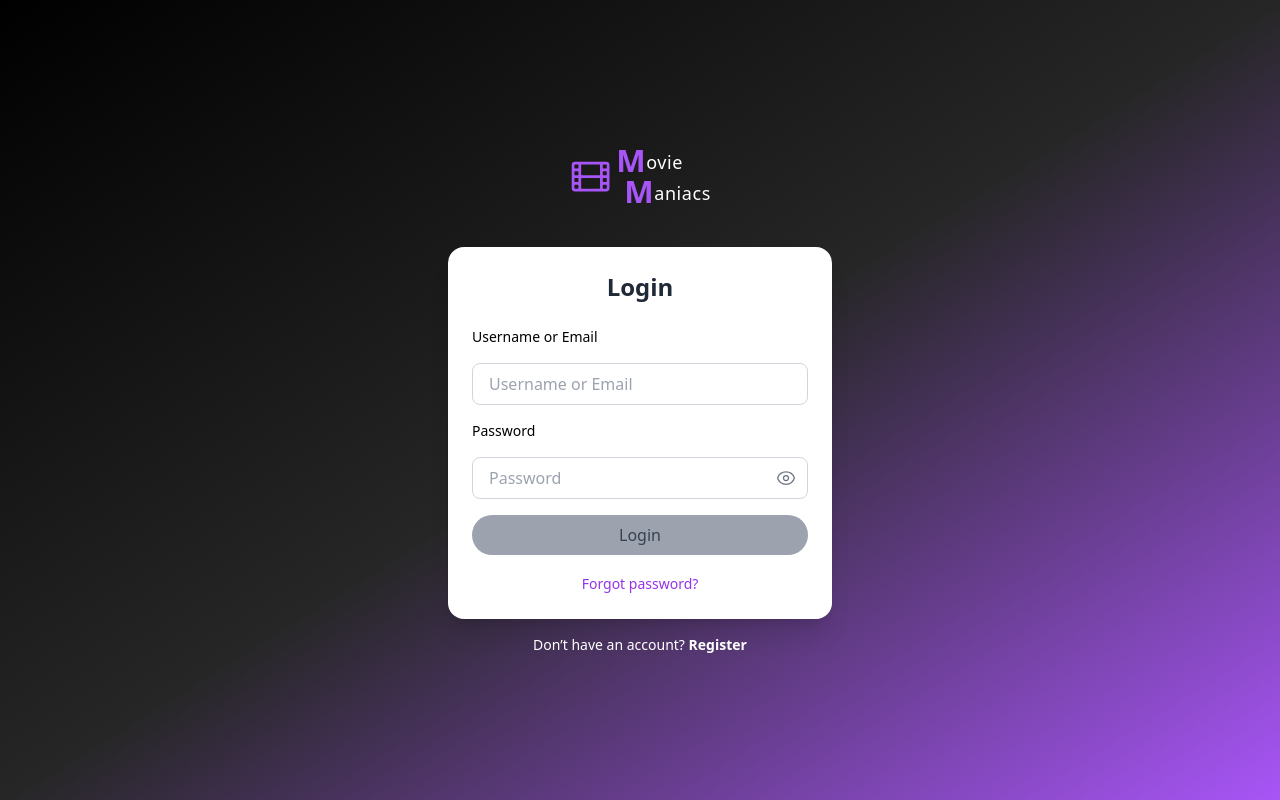
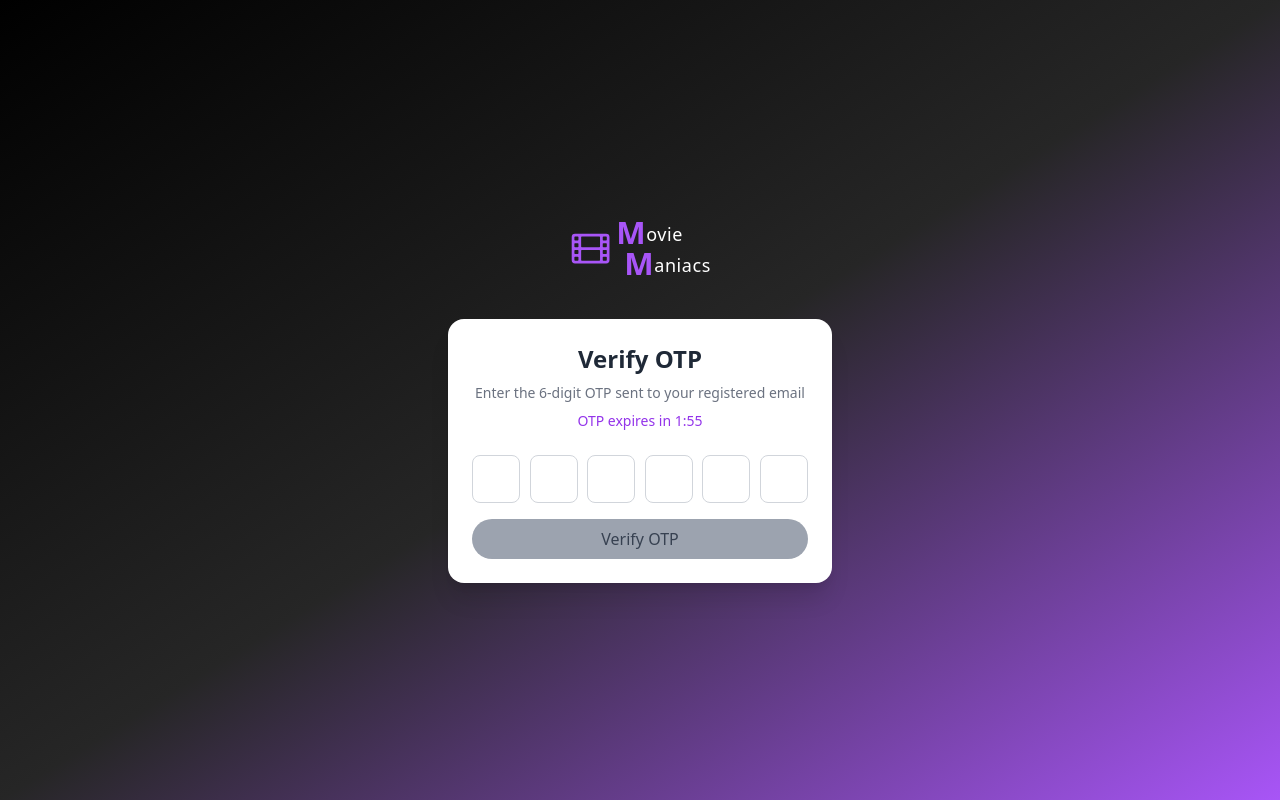
Before and after one commit to srinivas254/Movie-Maniacs, a React (Vite) app in the folder frontend/: page /verify-otp in a window 1280 px wide. Before the commit this address led to /login. Built offline with nearby package versions, Linux system fonts and the light colour scheme; sample sign-in values are in the browser's storage.

Commit message:
completed adding jwt login

```diff
--- a/frontend/src/App.jsx
+++ b/frontend/src/App.jsx
@@ -8,6 +8,7 @@ import { ExplorePage } from "./explorePage.jsx";
 import { UserProfile } from "./userProfile.jsx";
 import { UserSettings } from "./userSettings.jsx";
 import { VerifyOtp } from "./verifyOtp.jsx";
+import { ProtectedRoute } from "./protectedRoute.jsx";
 
 function App() {
   return (
@@ -16,7 +17,11 @@ function App() {
       <Route path="/login" element={<Login />} />
       <Route path="/register" element={<Register />} />
       <Route path="/verify-otp" element={<VerifyOtp />}/>
-      <Route element={<AuthLayout />}>
+      <Route element={
+        <ProtectedRoute>
+          <AuthLayout />
+        </ProtectedRoute>}
+        >
         <Route path="/explore" element={<ExplorePage />} />
         <Route path="/collections" element={<CollectionsPage />} />
         <Route path="/profile" element={<UserProfile />} />
--- a/frontend/src/home.jsx
+++ b/frontend/src/home.jsx
@@ -4,10 +4,21 @@ import { FeaturesSection } from "./features.jsx";
 import { WhyusSection } from "./why-us.jsx";
 import { HelpSection } from "./help.jsx";
 import { PreviewModal } from "./previewBar.jsx";
-import { useState } from "react";
+import { useState,useEffect } from "react";
+import { useNavigate } from "react-router-dom";
 
 export function HomePage() {
   const [showPreview, setShowPreview] = useState(true);
+
+  const navigate = useNavigate();
+
+  useEffect(() => {
+    const token = localStorage.getItem("token");
+
+    if (token) {
+      navigate("/explore");
+    }
+  }, [navigate]);
 
   return (
     <div
--- a/frontend/src/loginPage.jsx
+++ b/frontend/src/loginPage.jsx
@@ -7,11 +7,12 @@ export function Login() {
   const navigate = useNavigate();
 
   return (
-    <div className="min-h-screen flex flex-col items-center justify-center bg-gradient-to-br from-black
-    via-neutral-800 to-purple-500 px-4">
-
+    <div
+      className="min-h-screen flex flex-col items-center justify-center bg-gradient-to-br from-black
+    via-neutral-800 to-purple-500 px-4"
+    >
       <h1>
-         <Logo className="text-2xl mb-10 cursor-default"/>
+        <Logo className="text-2xl mb-10 cursor-default" />
       </h1>
 
       <LoginCard />
@@ -19,8 +20,9 @@ export function Login() {
       <p className="text-white text-sm mt-4">
         Don’t have an account?{" "}
         <span
-        onClick = {() => navigate("/register")}
-        className="font-semibold cursor-pointer hover:underline decoration-white">
+          onClick={() => navigate("/register")}
+          className="font-semibold cursor-pointer hover:underline decoration-white"
+        >
           Register
         </span>
       </p>
@@ -28,8 +30,8 @@ export function Login() {
   );
 }
 
-function LoginCard(){
-    const [identifier, setIdentifier] = useState("");
+function LoginCard() {
+  const [emailOrUserName, setEmailOrUserName] = useState("");
   const [password, setPassword] = useState("");
   const [showPassword, setShowPassword] = useState(false);
   const [isLoggingIn, setIsLoggingIn] = useState(false);
@@ -37,32 +39,41 @@ function LoginCard(){
 
   const navigate = useNavigate();
 
-
-    const isFormValid =
-      identifier.trim() !== "" &&
-      password.trim() !== "";
+  const isFormValid = emailOrUserName.trim() !== "" && password.trim() !== "";
 
   const handleSubmit = async (e) => {
     e.preventDefault();
 
-        if(!isFormValid || isLoggingIn) return;
+    if (!isFormValid || isLoggingIn) return;
 
-        try{
+    try {
       setIsLoggingIn(true);
 
-          const response = await fetch("http://localhost:8080/auth/jwt/login",{
-            method:"POST",
+      const response = await fetch("http://localhost:8080/auth/jwt/login", {
+        method: "POST",
         headers: {
           "Content-Type": "application/json",
         },
         body: JSON.stringify({
-              identifier: identifier.trim(),
-              password: password.trim()
-            })
+          emailOrUserName: emailOrUserName.trim(),
+          password: password.trim(),
+        }),
       });
 
       if (!response.ok) {
+        if (response.status === 400) {
+          throw new Error("Bad request");
+        }
+
+        if (response.status === 401) {
           throw new Error("Invalid credentials");
+        }
+
+        if (response.status === 500) {
+          throw new Error("Server error");
+        }
+
+        throw new Error("Something went wrong");
       }
 
       const data = await response.json();
@@ -71,31 +82,29 @@ function LoginCard(){
 
       setTimeout(() => {
         navigate("/verify-otp");
-          },1500);
-
-        } catch(err) {
+      }, 1500);
+    } catch (err) {
       console.error("Login failed", err);
-          setLoginError("Invalid username/email or password")
+      setLoginError(err.message);
     } finally {
       setIsLoggingIn(false);
     }
-    }
+  };
 
-    return(
+  return (
     <div className="w-full max-w-sm bg-white rounded-2xl shadow-xl p-6">
       <h2 className="text-2xl font-semibold text-center text-gray-800 mb-6">
         Login
       </h2>
 
       <form onSubmit={handleSubmit} className="space-y-4">
-
         <h4 className="text-sm cursor-default">Username or Email</h4>
         <input
           type="text"
           placeholder="Username or Email"
-            value={identifier}
+          value={emailOrUserName}
           onChange={(e) => {
-              setIdentifier(e.target.value);
+            setEmailOrUserName(e.target.value);
             setLoginError("");
           }}
           className="w-full border border-gray-300 rounded-lg px-4 py-2 focus:outline-none
@@ -122,7 +131,8 @@ function LoginCard(){
           <button
             type="button"
             onClick={() => setShowPassword(!showPassword)}
-            className="absolute right-3 top-1/2 -translate-y-1/2 text-gray-500">
+            className="absolute right-3 top-1/2 -translate-y-1/2 text-gray-500"
+          >
             {showPassword ? (
               <EyeSlashIcon className="w-5 h-5" />
             ) : (
@@ -130,7 +140,6 @@ function LoginCard(){
             )}
           </button>
         </div>
-
 
         <button
           type="submit"
@@ -143,9 +152,7 @@ function LoginCard(){
         </button>
 
         {loginError && (
-          <p className="text-sm text-red-600 text-center">
-            {loginError}
-          </p>
+          <p className="text-sm text-red-600 text-center">{loginError}</p>
         )}
 
         <div className="text-center">
--- a/frontend/src/profileMenu.jsx
+++ b/frontend/src/profileMenu.jsx
@@ -20,6 +20,12 @@ export function ProfileMenu() {
     return () =>
       document.removeEventListener("mousedown", handleClickOutside);
   }, []);
+
+   const handleLogout = () => {
+    localStorage.removeItem("token");
+    setOpen(false);
+    navigate("/");
+  };
 
   return (
     <div ref={menuRef} className="relative mr-6">
@@ -55,7 +61,7 @@ export function ProfileMenu() {
 
           <div className="h-px bg-white/10 my-1" />
 
-          <button onClick={() => navigate("/")}
+          <button onClick={handleLogout}
           className="flex items-center gap-2 w-full px-4 py-2 text-sm text-red-400 hover:bg-white/5 transition">
             <ArrowRightStartOnRectangleIcon className="w-4 h-4" />
             Logout
--- /dev/null
+++ b/frontend/src/protectedRoute.jsx
@@ -0,0 +1,11 @@
+import { Navigate } from "react-router-dom";
+
+export function ProtectedRoute({ children }){
+    const token = localStorage.getItem("token");
+
+    if(!token){
+        return <Navigate to="/" replace />
+    }
+
+    return children;
+}
--- a/frontend/src/verifyOtp.jsx
+++ b/frontend/src/verifyOtp.jsx
@@ -6,40 +6,58 @@ import toast from "react-hot-toast";
 export function VerifyOtp() {
   const navigate = useNavigate();
 
-  const [otp, setOtp] = useState("");
+  const [otp, setOtp] = useState(["", "", "", "", "", ""]);
   const [isVerifying, setIsVerifying] = useState(false);
   const [error, setError] = useState("");
+  const [otpVerified, setOtpVerified] = useState(false);
 
   const [timeLeft, setTimeLeft] = useState(120);
 
-  const id = sessionStorage.getItem("otpUserId");
+  useEffect(() => {
+  const storedId = sessionStorage.getItem("userId");
+  if (!storedId) {
+    navigate("/login");
+  }
+}, [navigate]);
+
 
   useEffect(() => {
-    if (!id) {
-      navigate("/login");
-    }
-  }, [id, navigate]);
-
-  useEffect(() => {
-    if (timeLeft <= 0) {
-      sessionStorage.removeItem("otpUserId");
-      navigate("/login");
-      return;
-    }
+    if(otpVerified) return;
 
   const timer = setInterval(() => {
-      setTimeLeft((prev) => prev - 1);
+    setTimeLeft((prev) => {
+      if (prev <= 1) {
+        clearInterval(timer);
+        sessionStorage.removeItem("userId");
+        navigate("/login");
+        return 0;
+      }
+      return prev - 1;
+    });
   }, 1000);
 
   return () => clearInterval(timer);
-  }, [timeLeft, navigate]);
+}, [navigate,otpVerified]);
 
-  const isFormValid = otp.trim().length === 6;
+const handleOtpChange = (value, index) => {
+    if (!/^[0-9]?$/.test(value)) return;
+
+    const newOtp = [...otp];
+    newOtp[index] = value;
+    setOtp(newOtp);
+    setError("");
+
+    if (value && index < 5) {
+      document.getElementById(`otp-${index + 1}`).focus();
+    }
+  };
+
+  const isFormValid = otp.join("").length === 6;
 
   const handleSubmit = async (e) => {
     e.preventDefault();
 
-    if (!isFormValid || !id) return;
+    if (!isFormValid) return;
 
     try {
       setIsVerifying(true);
@@ -53,17 +71,31 @@ export function VerifyOtp() {
             "Content-Type": "application/json",
           },
           body: JSON.stringify({
-            id,
-            otp,
+            otp: otp.join("")
           }),
         },
       );
 
       if (!response.ok) {
+
+        if (response.status === 404) {
+          throw new Error("OTP not found");
+        }
+
+        if (response.status === 400) {
           throw new Error("Invalid OTP");
         }
 
+        if (response.status === 417) {
+          throw new Error("OTP expired");
+        }
+
+        throw new Error("Server error. Try again");
+      }
+
       const data = await response.json();
+
+      setOtpVerified(true);
 
       sessionStorage.removeItem("userId");
       toast.success("Login successfull");
@@ -75,7 +107,7 @@ export function VerifyOtp() {
     } catch (err) {
       console.error("OTP verification failed:", err);
       toast.error(err.message || "Something went wrong");
-      setError("Invalid or expired OTP");
+      setError(err.message);
     } finally {
       setIsVerifying(false);
     }
@@ -108,20 +140,24 @@ export function VerifyOtp() {
         </p>
 
         <form onSubmit={handleSubmit} className="space-y-4">
+          <div className="flex justify-between gap-2">
+            {otp.map((digit, index) => (
               <input
+                key={index}
+                id={`otp-${index}`}
                 type="text"
-            placeholder="Enter OTP"
-            value={otp}
-            onChange={(e) => {
-              setOtp(e.target.value);
-              setError("");
-            }}
-            maxLength={6}
-            className="w-full text-center tracking-widest text-lg
-            border border-gray-300 rounded-lg px-4 py-2
-            focus:outline-none focus:ring-2 focus:ring-gray-400"
-            required
+                inputMode="numeric"
+                maxLength="1"
+                value={digit}
+                onChange={(e) =>
+                  handleOtpChange(e.target.value, index)
+                }
+                className="w-12 h-12 text-center text-xl font-semibold
+                border border-gray-300 rounded-lg
+                focus:outline-none focus:ring-2 focus:ring-purple-500"
               />
+            ))}
+          </div>
 
           <button
             type="submit"
```
Also changed, not shown: frontend/src/authLayout.jsx (+41 -9 lines), 2 other files (tests, documents, lock files or other folders). Lines whose indentation alone changed are shown as unchanged.
